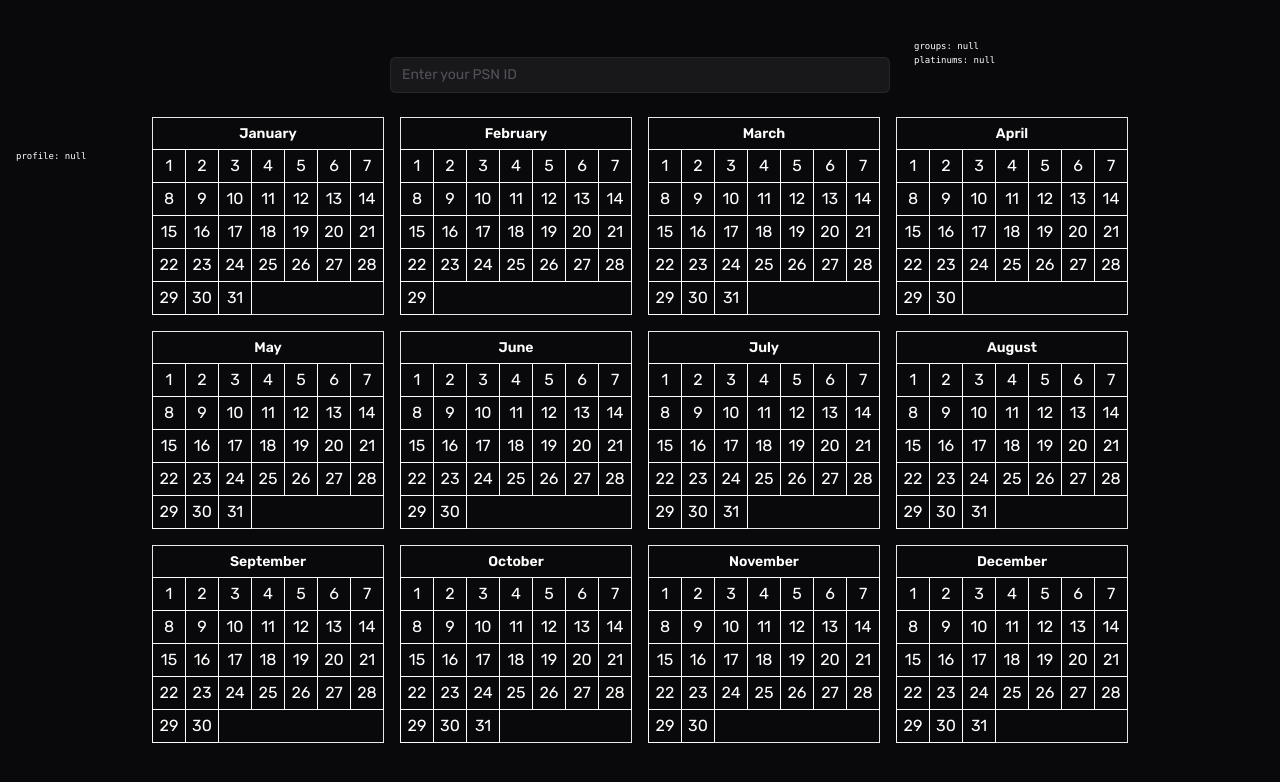
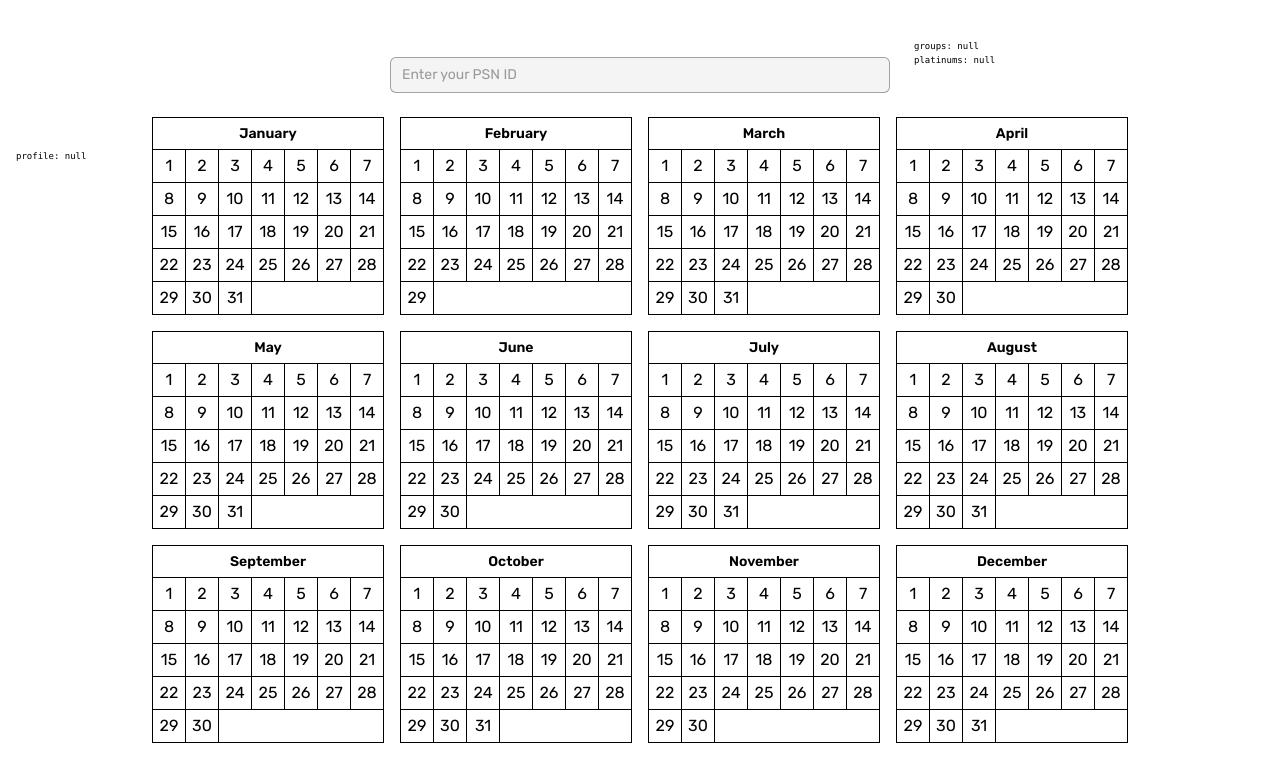
Before and after one commit to Hartaithan/platinum-calendar, a Next.js app: page / in a window 1280 px wide. Shown: the top 782 px of the page. Built offline with nearby package versions, Linux system fonts and the light colour scheme; no server answers.

Commit message:
change og theme colors

```diff
--- a/app/globals.css
+++ b/app/globals.css
@@ -4,12 +4,12 @@
 
 @layer base {
   :root[data-theme="og"] {
-    --color-background: 240 10% 4%;
-    --color-surface: 240 6% 10%;
-    --color-text: 0 0% 100%;
-    --color-border: 240 4% 16%;
-    --color-placeholder: 240 5% 34%;
-    --color-focus: 240 5% 34%;
+    --color-background: 0 0% 100%;
+    --color-surface: 240 5% 96%;
+    --color-text: 0 0% 0%;
+    --color-border: 240 5% 65%;
+    --color-placeholder: 0 0% 60%;
+    --color-focus: 240 4% 16%;
   }
   input {
     @apply focus-visible:outline-none;
--- a/components/og-calendar.tsx
+++ b/components/og-calendar.tsx
@@ -57,7 +57,7 @@ const Mark: FC<MarkProps> = (props) => {
   return (
     <div
       className={twMerge(
-        "absolute border border-white size-11/12 rounded-full flex justify-center items-center",
+        "absolute size-11/12 rounded-full flex justify-center items-center",
         bg,
       )}>
       <p className={twMerge("text-sm", text)}>{list?.length}</p>
@@ -71,7 +71,7 @@ const Day: FC<DayProps> = memo((props) => {
   const key = getDateKey({ day, month: monthIndex[month] });
   const list = groups ? groups[key] : null;
   return (
-    <div className="day size-8 flex outline outline-1 outline-white justify-center items-center relative">
+    <div className="day size-8 flex outline outline-1 outline-black justify-center items-center relative">
       <p>{day}</p>
       <Mark list={list} />
     </div>
@@ -96,7 +96,7 @@ const Month: FC<MonthProps> = memo((props) => {
   const { month, days: count } = props;
   const days = createArray(count);
   return (
-    <div className="month flex flex-col border">
+    <div className="month flex flex-col border border-black">
       <div className="header h-8 flex items-center justify-center">
         <p className="font-semibold text-sm">{month}</p>
       </div>
```
